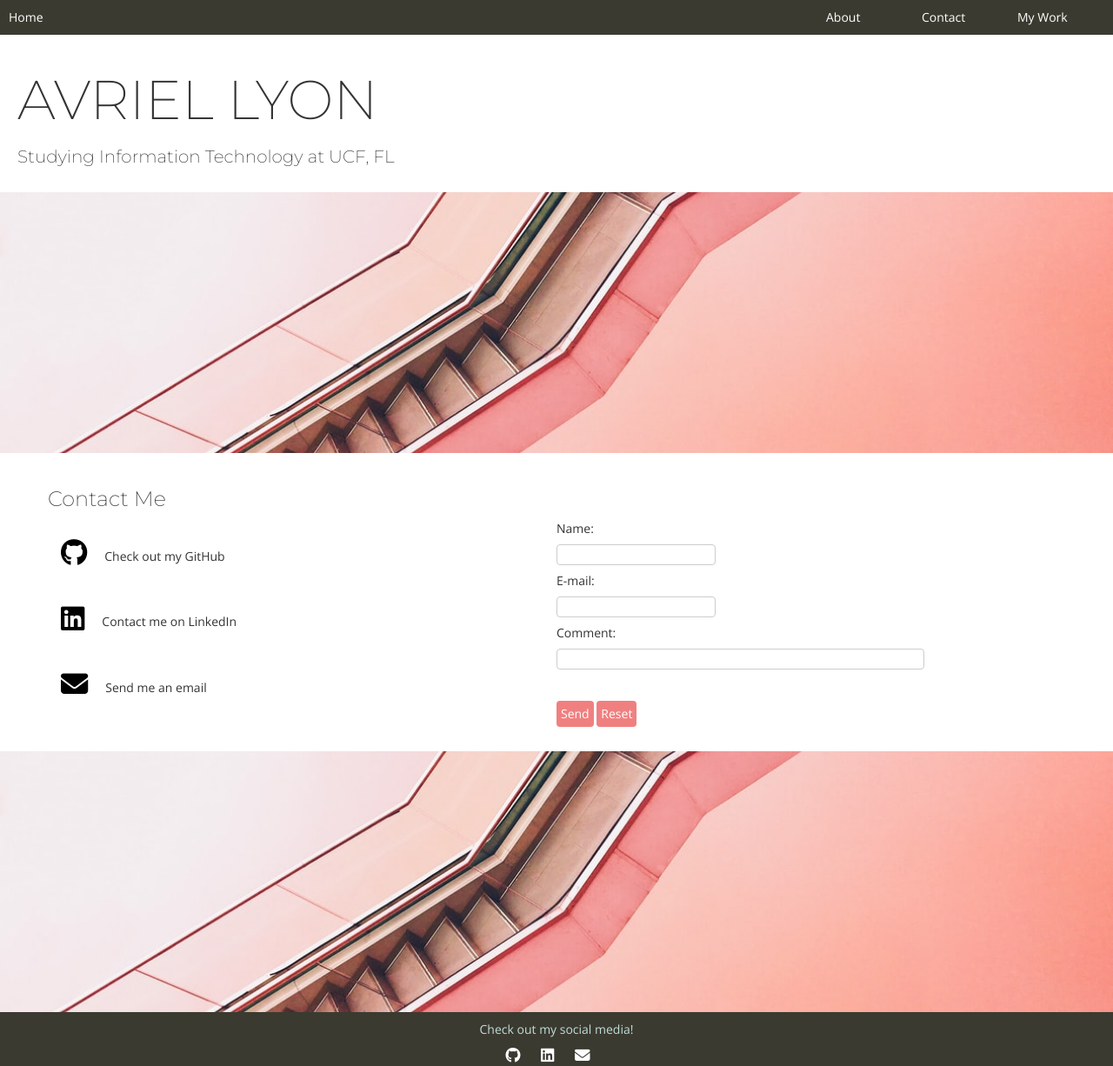
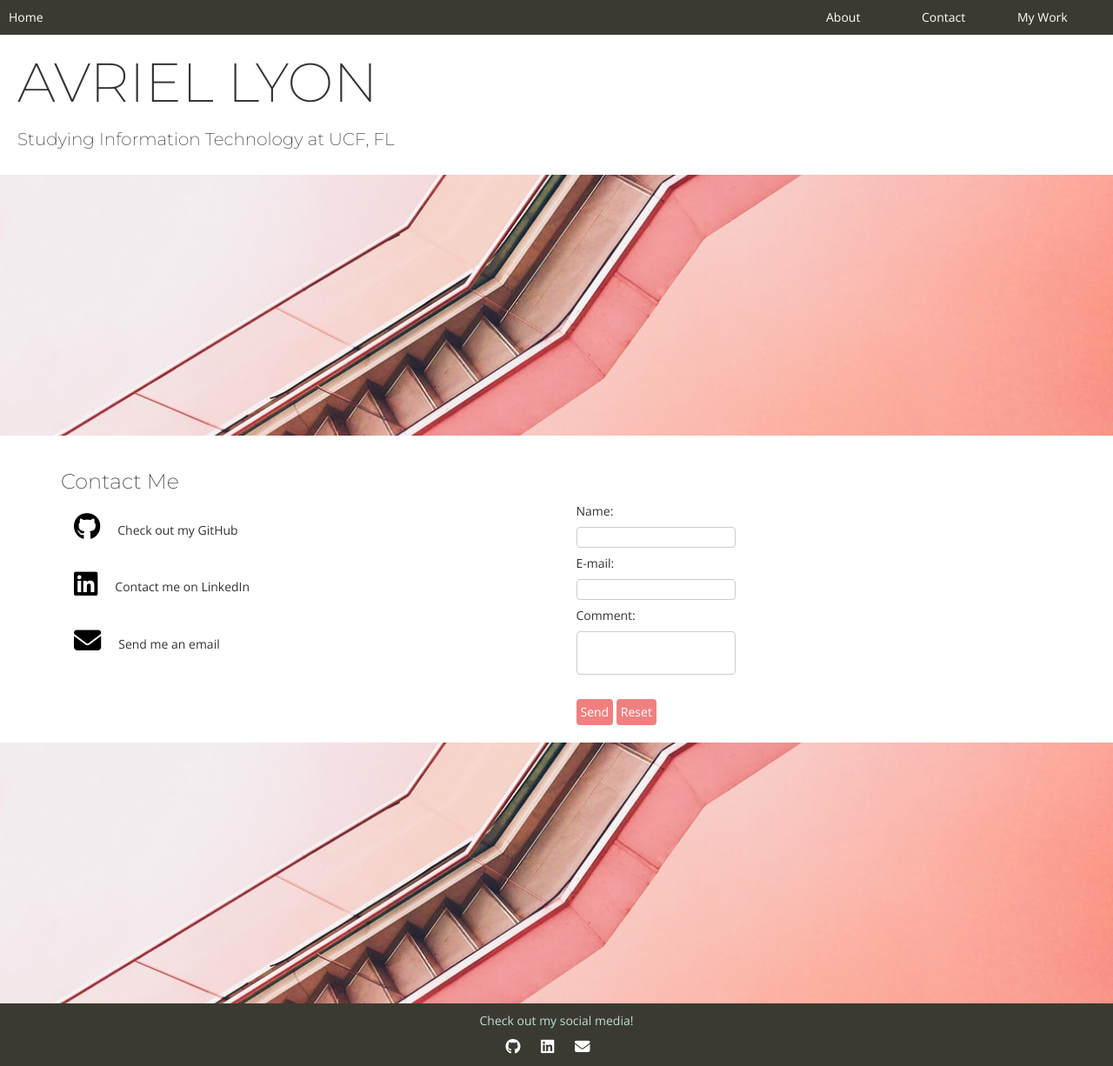
Before and after one commit to alyon-hub/alyon-hub-github.io, a plain HTML site: page contact.html in a window 1280 px wide. Shown: the top 1226 px of the page at 87% size. Drawn offline with nearby package versions, Linux system fonts and the light colour scheme.

Commit message:
More fixes

```diff
--- a/contact.html
+++ b/contact.html
@@ -54,21 +54,21 @@ Contact Me
 
 </div>
 
-<div class="col-m-6">
-<form action="mailto:avriellyon@gmail.com" method="post" enctype="text/plain">
+<div class="col-md-6">
+<form class="form" action="mailto:avriellyon@gmail.com" method="post" enctype="text/plain">
 Name:<br>
 <input type="text"><br>
+
 E-mail:<br>
 <input type="text"><br>
+
 Comment:<br>
-<input type="text" size="50"><br><br>
+<input type="text" style="height:50px"><br><br>
 <input type="submit" value="Send">
 <input type="reset" value="Reset">
 </form>
 </div>
-
 	</div>
-
 		</div>
 <div class="parallax"></div>
 
--- a/websitecss.css
+++ b/websitecss.css
@@ -44,6 +44,7 @@ body{
 .jumbotron {
 	background-color: white;
 	padding: 20px;
+	padding-top: 40px;
 	font-family: 'Montserrat', sans-serif;
 	margin-bottom: 0 !important;
 	border: 0 !important;
@@ -61,17 +62,21 @@ h2 {
 nav {
 	padding: 10px;
 	background-color: #3b3a30;
+	width: 100%;
+	position: fixed;
+	z-index:1;
 
 	@media (max-width: 749px){
 		padding: 0px;
 	}
 }
 
-.fa-linkedin, .fa-envelope, .fa-github{
+.icons{
 	padding-right: 20px;
 }
 
 .footer {
+	padding-right: 20px;
     padding: 10px 10px 0px 10px;
     bottom: 0;
     width: 100%;
@@ -91,7 +96,10 @@ a:hover {
 }
 
 .points {
-	padding: 20px 0px 20px 0px;
+	padding-left: 0px;
+	padding-right: 10px;
+	padding-bottom: 20px;
+	padding-top: 10px;
 }
 
 .list {
@@ -102,6 +110,7 @@ a:hover {
 
 
 .iconList {
+	padding-right: 20px;
 	color: black!important;
 	font-size: 25px!important;
 }
@@ -155,6 +164,10 @@ fullwidth {
 	text-decoration: none!important;
 }
 
+.container {
+	padding-left: 30px;
+}
+
 input[type=text], select {
   margin: 8px 0;
   display: inline-block;
@@ -167,7 +180,7 @@ input[type=submit] {
   background-color: #F08080;
   color: white;
   padding: 5px 5px;
-  margin: 8px 0;
+  margin: 0;
   border: none;
   border-radius: 4px;
   cursor: pointer;
@@ -177,7 +190,7 @@ input[type=reset] {
   background-color: #F08080;
   color: white;
   padding: 5px 5px;
-  margin: 8px 0;
+  margin: 0;
   border: none;
   border-radius: 4px;
   cursor: pointer;
```
